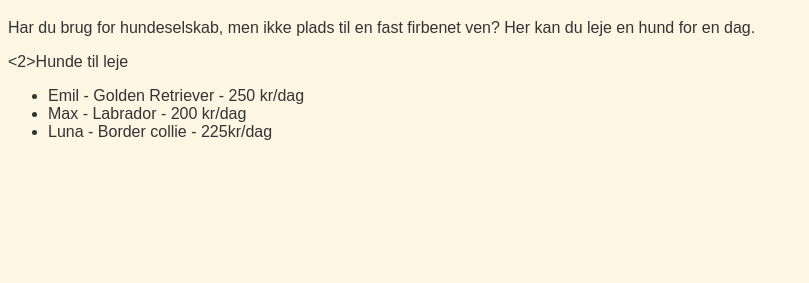
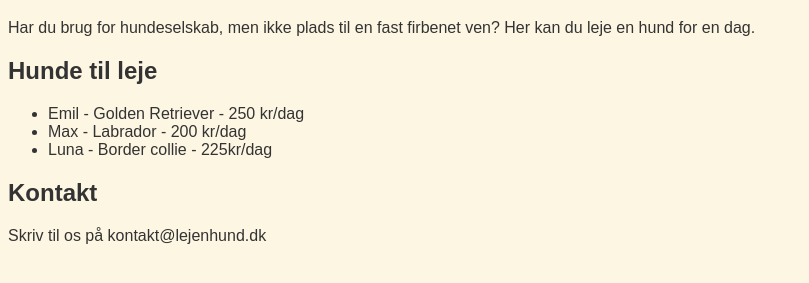
Before and after one commit to frad0001-sys/lej-en-hund, a plain HTML site: page index.html in a window 1280 px wide. Shown: the part 61-344 px from the top of the page, without its empty margins (0-809 px from the left). Drawn offline with Linux system fonts and the light colour scheme.

Commit message:
tilføje kontakt sektion

```diff
--- a/index.html
+++ b/index.html
@@ -5,15 +5,21 @@
     <title>Lej en Hund</title>
     <link rel="stylesheet" href="style.css">
 </head>
-</body>
+
+<body>
     <h1> Lej en sød hund for en dag!</h1>
     <p>Har du brug for hundeselskab, men ikke plads til en fast firbenet ven? Her kan du leje en hund for en dag.</p>
-<2>Hunde til leje</2>
+<h2>Hunde til leje</h2>
 <ul>
     <li>Emil - Golden Retriever - 250 kr/dag</li>
     <li>Max - Labrador - 200 kr/dag</li>
     <li>Luna - Border collie - 225kr/dag</li>
+
 </ul>
+
+<h2>Kontakt</h2>
+<p>Skriv til os på kontakt@lejenhund.dk</p>
+
 </body>
 
 </html>
```
